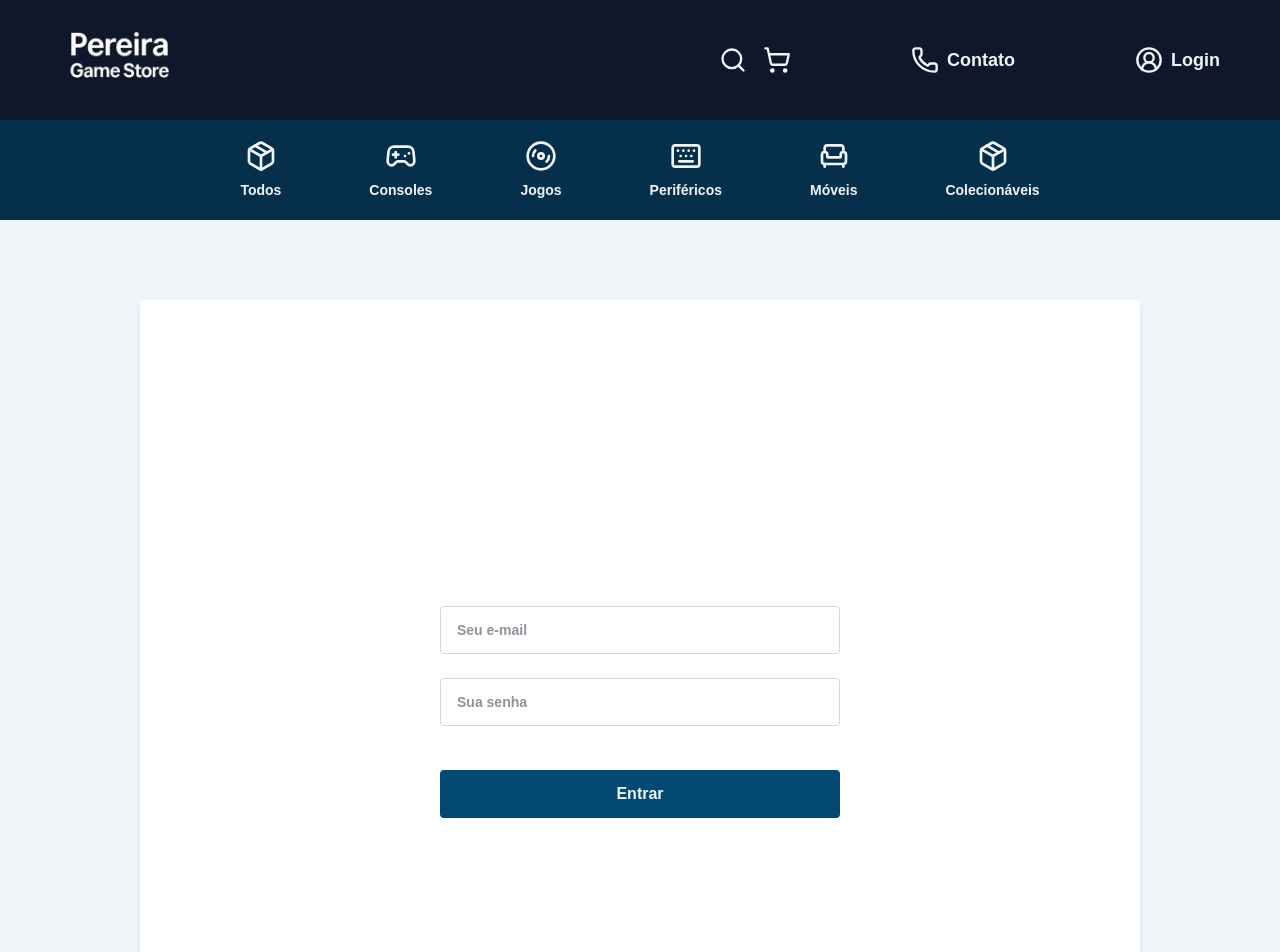
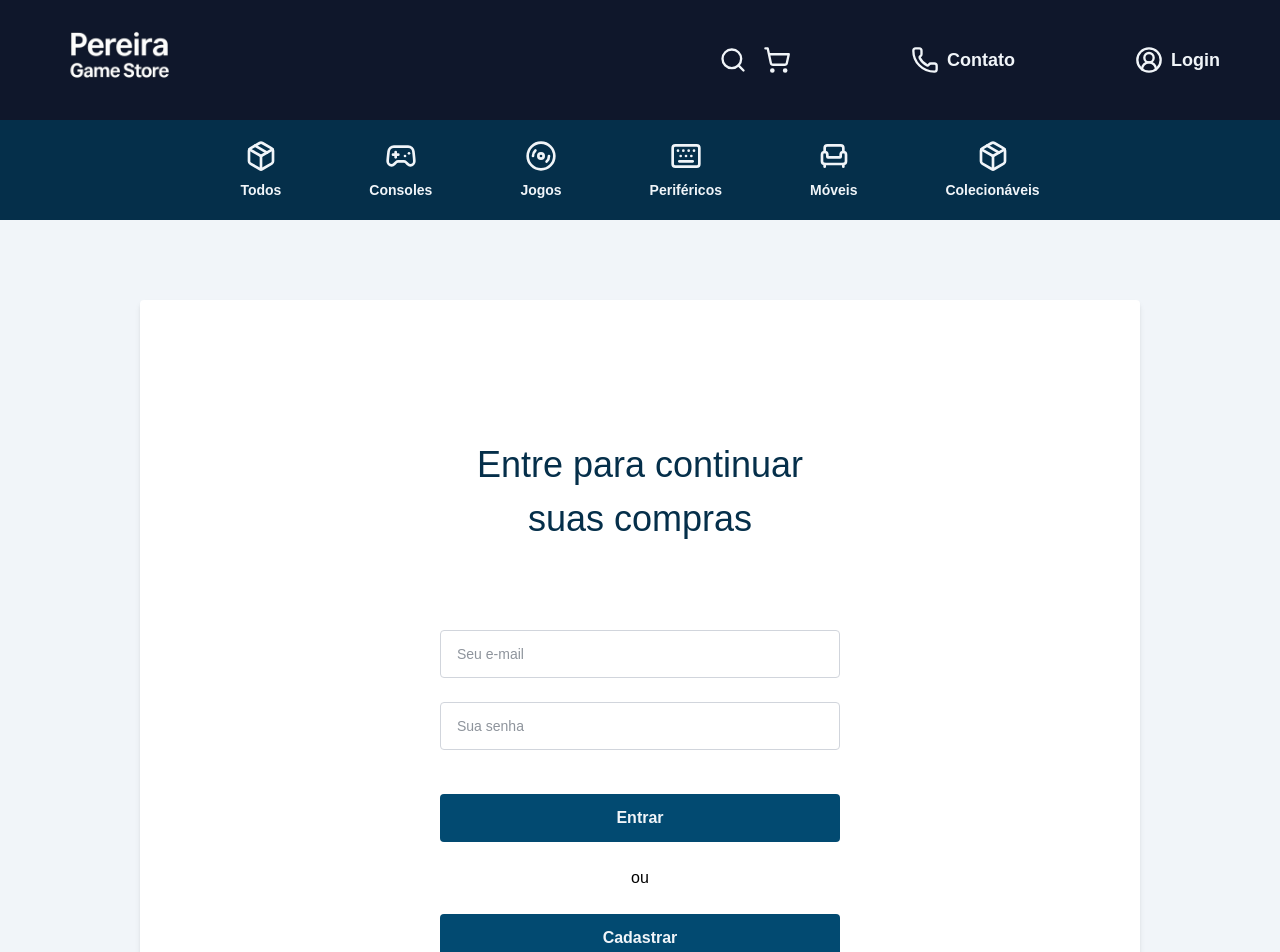
Before and after one commit to GabrielPanjos/Pereira-Game-Store, a React (Vite) app: page /login in a window 1280 px wide. Shown: the top 952 px of the page. Built offline with nearby package versions, Linux system fonts and the light colour scheme.

Commit message:
login page feita (melhorar futuramente)

```diff
--- a/src/components/Input/index.tsx
+++ b/src/components/Input/index.tsx
@@ -3,7 +3,7 @@ type InputProps = React.ComponentProps<"input">;
 export function Input(props: InputProps) {
   return (
     <input
-      className="border font-bold text-gray-800 text-[14px] pl-4 pr-4 h-12 w-full border-gray-300 rounded"
+      className="border text-gray-800 text-[14px] pl-4 pr-4 h-12 w-full border-gray-300 rounded"
       {...props}
     />
   );
--- a/src/components/Products/ProductCard/CardButton/index.tsx
+++ b/src/components/Products/ProductCard/CardButton/index.tsx
@@ -11,7 +11,7 @@ export function CardButton({
 }: CardButtonProps) {
   return (
     <button
-      className={`mt-5 ${background} ${backgroundHover} text-slate-100 w-full h-12 rounded font-bold`}
+      className={`${background} ${backgroundHover} text-slate-100 w-full h-12 rounded font-bold`}
     >
       {children}
     </button>
--- a/src/pages/Login/index.tsx
+++ b/src/pages/Login/index.tsx
@@ -8,11 +8,18 @@ export function Login() {
       <section className="flex items-center p-20 justify-center h-full w-full">
         <div className="flex items-center justify-center h-[800px] w-[1000px] bg-white rounded shadow-md">
           <div className="flex flex-col gap-6 w-100">
-            <h1></h1>
-            <form className="flex flex-col gap-6">
-              <Input placeholder="Seu e-mail" />
-              <Input placeholder="Sua senha" />
+            <h1 className="text-[36px] text-center text-sky-950">
+              Entre para continuar suas compras
+            </h1>
+            <form className="mt-15 flex flex-col justify-center items-center gap-6">
+              <div className="flex flex-col gap-6 w-full mb-5">
+                <Input type="email" placeholder="Seu e-mail" />
+                <Input type="password" placeholder="Sua senha" />
+                {/* Botão de "Manter-se conectado" */}
+              </div>
               <CardButton>Entrar</CardButton>
+              <span>ou</span>
+              <CardButton>Cadastrar</CardButton>
             </form>
           </div>
         </div>
```
